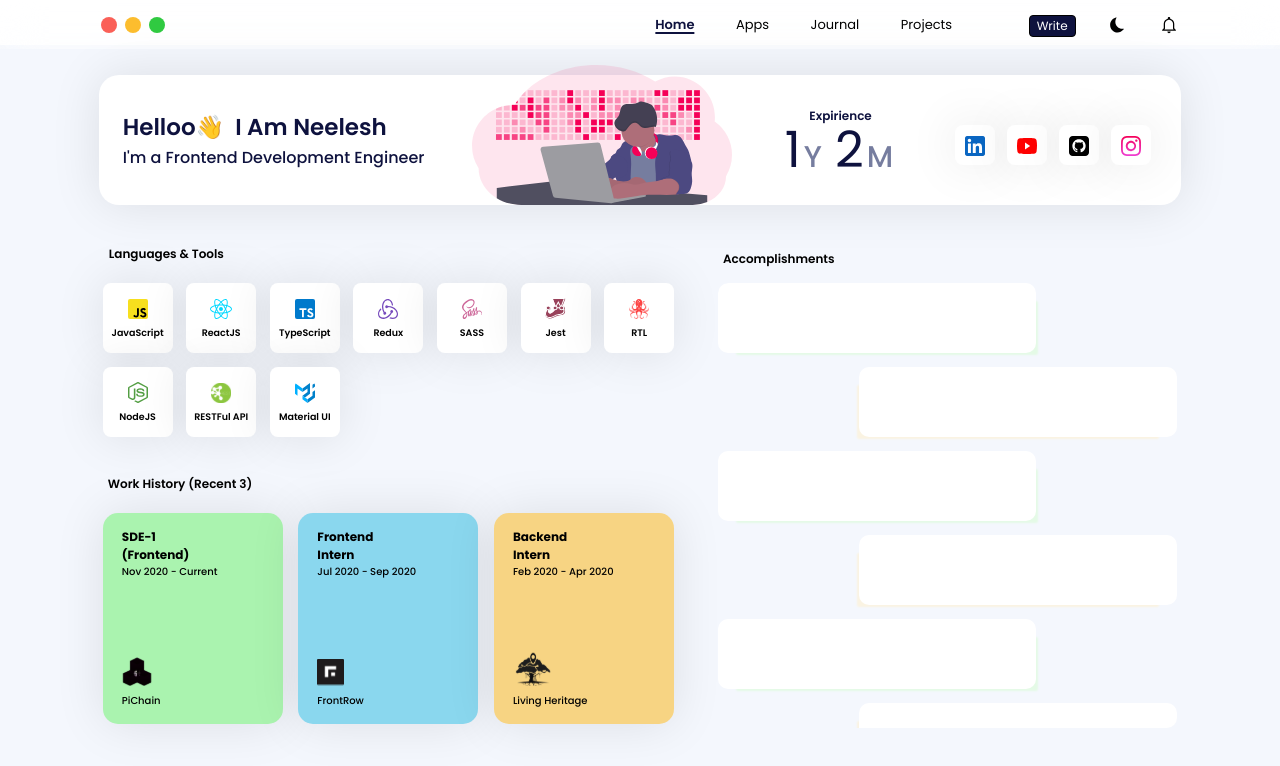
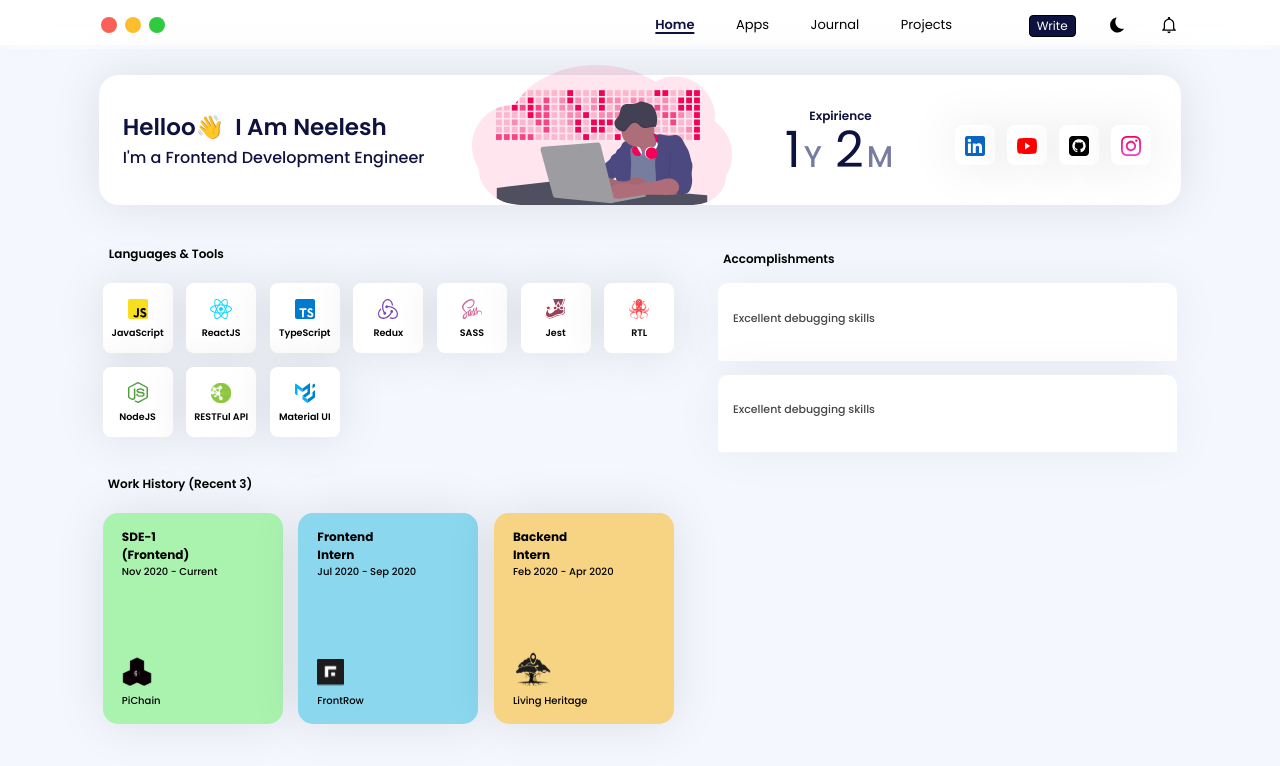
Before and after one commit to neeleshio/myfolio-webapp, a React (Create React App) app: page / in a window 1280 px wide. Shown: the top 766 px of the page. Built offline with nearby package versions, Linux system fonts and the light colour scheme.

Commit message:
accomplishments card progress animation

```diff
--- a/src/components/Modal/ModalStyles.scss
+++ b/src/components/Modal/ModalStyles.scss
@@ -27,7 +27,7 @@
         .modal_header {
             display: flex;
             align-items: center;
-            color: #c9252d;
+            color: #F1C410;
             justify-content: space-between;
 
             h2 {
--- a/src/views/Portfolio/Components/Accomplishments/AccomplishLists.tsx
+++ b/src/views/Portfolio/Components/Accomplishments/AccomplishLists.tsx
@@ -1,30 +1,10 @@
 export const accomplishLists = [
     {
-        title: "",
+        title: "Excellent debugging skills",
         summary: ""
     },
     {
-        title: "",
-        summary: ""
-    },
-    {
-        title: "",
-        summary: ""
-    },
-    {
-        title: "",
-        summary: ""
-    },
-    {
-        title: "",
-        summary: ""
-    },
-    {
-        title: "",
-        summary: ""
-    },
-    {
-        title: "",
+        title: "Excellent debugging skills",
         summary: ""
     }
 ]
--- a/src/views/Portfolio/Components/Accomplishments/Accomplishments.tsx
+++ b/src/views/Portfolio/Components/Accomplishments/Accomplishments.tsx
@@ -1,8 +1,20 @@
-import React from 'react'
+import React, { useEffect, useState } from 'react'
 import { accomplishLists } from './AccomplishLists'
 import './AccomplishmentsStyles.scss'
 
 function Accomplishments() {
+    const width: string = "55"
+
+    const [counter, setCounter] = useState(0)
+
+    useEffect(() => {
+        if (counter < 400) {
+            setTimeout(() => {
+                setCounter(counter + 0.25)
+            }, 12.5);
+        }
+    }, [counter])
+
     return (
         <div id="accomplishments">
             <div className="container">
@@ -10,7 +22,12 @@ function Accomplishments() {
                 <div className="card-container">
                     {Object.values(accomplishLists).map((list, index) => (
                         <div className="card">
-
+                            <div>
+                                <h3>{list["title"]}</h3>
+                            </div>
+                            <span
+                                style={{ width: `${100 - counter}%` }}
+                            ></span>
                         </div>
                     ))}
                 </div>
--- a/src/views/Portfolio/Components/Accomplishments/AccomplishmentsStyles.scss
+++ b/src/views/Portfolio/Components/Accomplishments/AccomplishmentsStyles.scss
@@ -17,33 +17,62 @@
 
     .card-container {
         margin-top: 15px;
-        height: 445px;
-        overflow-y: auto;
-        border-radius: 10px;
+        // height: 445px;
+        // overflow-y: auto;
+        // border-radius: 10px;
 
         @media screen and (max-width: 630px) {
             margin-top: 20px;
         }
 
         .card {
-            width: 318px;
-            min-height: 70px;
+            width: 100%;
+            min-height: 77.5px;
             background-color: $white-bg;
             margin-bottom: 14px;
-            border-radius: 10px;
+            border-radius: 10px 10px 2px 2px;
+            // padding: 10px;
+            display: flex;
+            flex-direction: column;
+            justify-content: space-between;
+            box-shadow: 0px 0px 50px rgba(0, 0, 0, 0.05);
 
-            &:nth-child(odd) {
-                float: left;
-                box-shadow: 10px 10px 2px -8px #E4FAE6;
-            }
 
-            &:nth-child(even) {
-                float: right;
-                box-shadow: -10px 10px 2px -8px #FAF3E2;
-            }
+
+            // &:nth-child(odd) {
+            //     float: left;
+            //     box-shadow: 10px 10px 2px -8px #E4FAE6;
+            // }
+
+            // &:nth-child(even) {
+            //     float: right;
+            //     box-shadow: -10px 10px 2px -8px #FAF3E2;
+            // }
 
             &:last-child {
                 margin-bottom: 0px;
+            }
+
+            h3 {
+                font-size: 11px;
+                font-weight: 500;
+                color: #474646;
+                line-height: 2ch;
+            }
+
+            div {
+                height: 70px;
+                display: flex;
+                align-items: center;
+                padding: 15px;
+            }
+
+            span {
+                 -webkit-appearance: none;
+                width: 100%;
+                height: 7.5px;
+                background: rgb(63,94,251);
+                background: linear-gradient(90deg, rgba(63,94,251,1) 0%, rgba(252,70,107,1) 100%);
             }
         }
 
--- a/src/views/Portfolio/Portfolio.tsx
+++ b/src/views/Portfolio/Portfolio.tsx
@@ -16,6 +16,8 @@ function Portfolio() {
                 </div>
                 <div className="grid-item">
                     <Accomplishments />
+
+                    {/* <Accomplishments /> */}
                 </div>
             </div>
         </div>
```
Also changed, not shown: src/components/Modal/CustomIcons.tsx (added, +14 -0 lines), src/components/Modal/Modal.tsx (+4 -9 lines).
